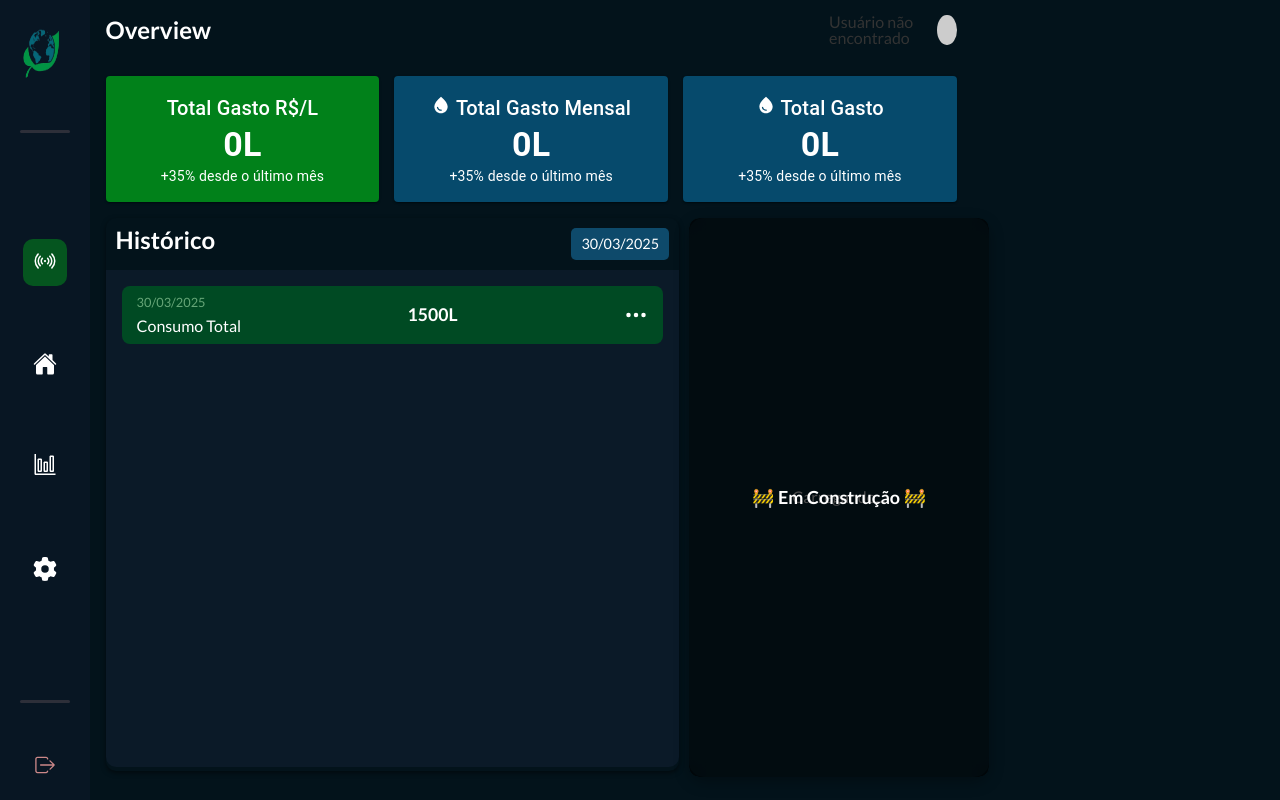
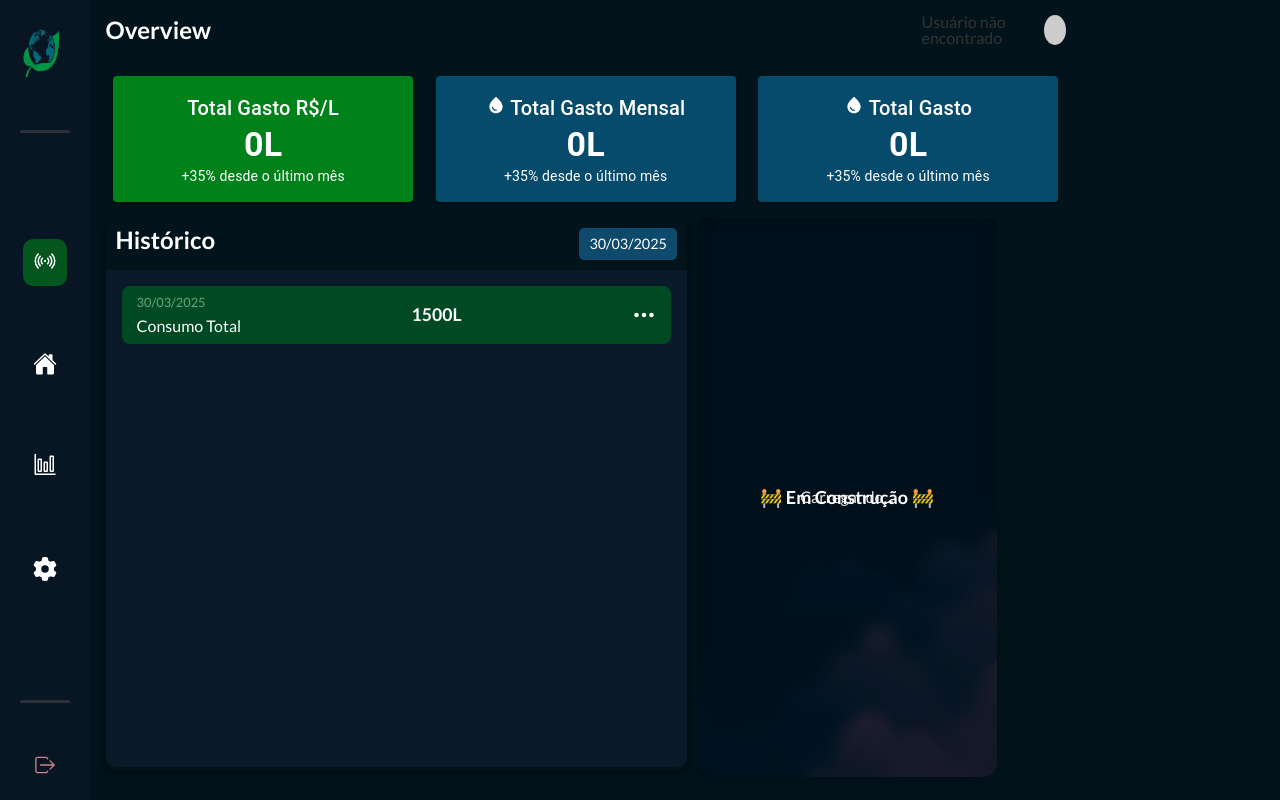
Before and after one commit to MiguelDomingues-Dev/aquasustentavel-2.0, a React (Vite) app: page /overview in a window 1280 px wide. Built offline with nearby package versions, Linux system fonts and the light colour scheme; no server answers; the database is empty; sample sign-in values are in the browser's storage.

Commit message:
Implementação da pagina de landigpage

```diff
--- /dev/null
+++ b/src/pages/Landinpage/Landigpage.jsx
@@ -0,0 +1,10 @@
+import * as React from 'react';
+import FunctionApp from '../../ui/section/functionApp/FunctionApp';
+
+export default function Landinpage() {
+    return (
+        <div>
+            <FunctionApp />
+        </div>
+    );
+}
--- a/src/pages/Overview/overview.jsx
+++ b/src/pages/Overview/overview.jsx
@@ -5,7 +5,6 @@ import NavBar from '../../ui/components/navbar/NavBar';
 import Cards from '../../ui/components/cards/Cards';
 import Historico from '../../ui/components/historico/Historico';
 import ClimaTempo from '../../ui/components/climaTempo/ClimaTempo';
-import Tanque from '../../ui/components/tanque/Tanque';
 
 export default function Overview() {
     return(
@@ -17,7 +16,6 @@ export default function Overview() {
                 <Historico />
                 <ClimaTempo />
             </div>
-            <Tanque />
         </div>
     );
 }
--- a/src/routes.jsx
+++ b/src/routes.jsx
@@ -3,11 +3,13 @@ import ProtectedRoute from "./routes/ProtectedRoute";
 import Login from "./pages/Auth/Login";
 import Register from "./pages/Auth/Resgiter";
 import Overview from "./pages/Overview/overview";
+import Landinpage from "./pages/Landinpage/landigpage";
 
 export default function AppRoutes() {
     return (
         <BrowserRouter>
             <Routes>
+                <Route path="/landinpage" element={<Landinpage />} />
                 <Route path="/login" element={<Login />} />
                 <Route path="/register" element={<Register />} />
                 <Route
--- a/src/ui/components/climaTempo/climaTempo.css
+++ b/src/ui/components/climaTempo/climaTempo.css
@@ -1,12 +1,13 @@
 .climaTempo {
+    position: relative;
     display: flex;
     align-items: center;
     justify-content: center;
     width: 18.75rem;
     height: 96%;
     border-radius: 15px;
-    background: #0B3245;
-    box-shadow: 0px 5px 15px rgba(0, 0, 0, 0.3);
+    background-image: url(/public/Temperature\ Now.png);
+    box-shadow: 0px 5px 15px rgba(0, 0, 0, 0.137);
 }
 
 .backgroundImg {
@@ -31,7 +32,7 @@
     font-size: 18px;
     font-weight: bold;
     color: white;
-    background: rgba(0, 0, 0, 0.7);
+    background: rgba(0, 0, 0, 0.107);
     width: 100%;
     height: 100%;
     display: flex;
--- /dev/null
+++ b/src/ui/section/functionApp/FunctionApp.jsx
@@ -0,0 +1,61 @@
+import * as React from 'react';
+import { Box, Button, Typography, Link } from '@mui/material';
+
+export default function FunctionApp() {
+    return (
+        <Box className="container" sx={{ p: 2 }}>
+          {/* Seção do slogan e título */}
+            <Box
+                id="slogan-titleMain"
+                display="flex"
+                alignItems="center"
+                sx={{ mb: 2 }}
+            >
+                <img
+                    src="./images/sloganImg.png"
+                    alt="Imagem do slogan do projeto"
+                    style={{ marginRight: '1rem' }}
+                />
+                <Box id="titles">
+                    <Typography variant="h3" component="h1">
+                        AquaSustentável
+                    </Typography>
+                    <Typography variant="h5" component="h2">
+                        T E C N O L O G I A & S U S T E N T A B I L I D A D E
+                    </Typography>
+                </Box>
+            </Box>
+
+            {/* Navegação */}
+            <Box component="nav" sx={{ mb: 2 }}>
+                <Link href="#comoFunciona" underline="none" sx={{ mr: 2 }}>
+                    Como funciona
+                </Link>
+                <Link href="#plansServices" underline="none" sx={{ mr: 2 }}>
+                    Preços
+                </Link>
+                <Link href="#sobre" underline="none" sx={{ mr: 2 }}>
+                    Sobre nós
+                </Link>
+                <Link href="#contanto" underline="none">
+                    Contato
+                </Link>
+            </Box>
+
+          {/* Botões */}
+            <Box id="btns" display="flex">
+                <Button
+                    id="btnLogin"
+                    variant="contained"
+                    color="primary"
+                    sx={{ mr: 2 }}
+                >
+                    Login
+                </Button>
+                <Button variant="outlined" color="primary">
+                    Sign up
+                </Button>
+            </Box>
+        </Box>
+    );
+};
--- a/src/ui/templates/overview/overview.css
+++ b/src/ui/templates/overview/overview.css
@@ -2,11 +2,11 @@
     display: grid;
     gap: 1rem;
     grid-template-areas:
-    "sideBar navbar navbar tanque"
-    "sideBar Cards cards tanque"
-    "sideBar compoClimHist compoClimHist tanque"
+    "sideBar navbar navbar navbar"
+    "sideBar Cards cards cards"
+    "sideBar compoClimHist compoClimHist compoClimHist"
     ;
-    grid-template-columns: 7% 66.5% 1fr;
+    grid-template-columns: 7% 75%;
     grid-template-rows: auto auto 1fr;
     width: 100%;
     height: 100vh;
```
Also changed, not shown: src/ui/section/functionApp/functionApp.css (added).
